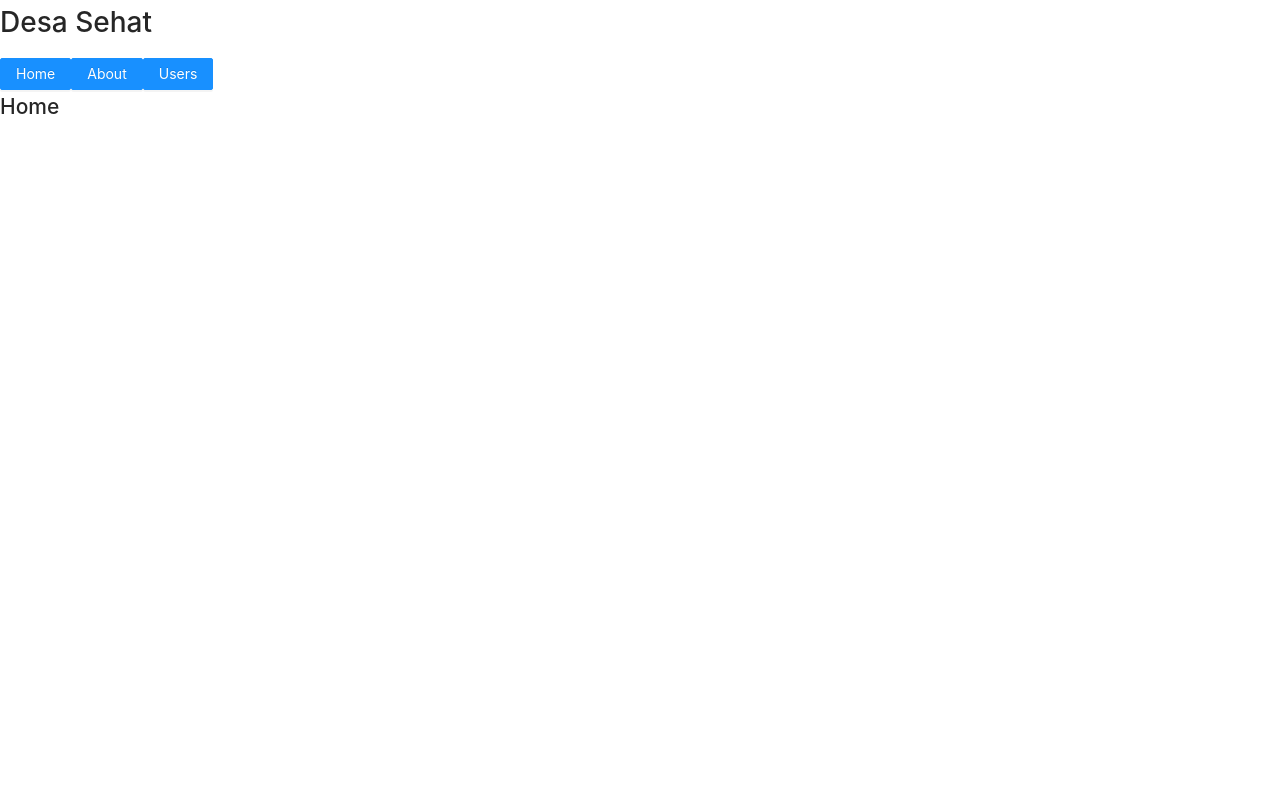
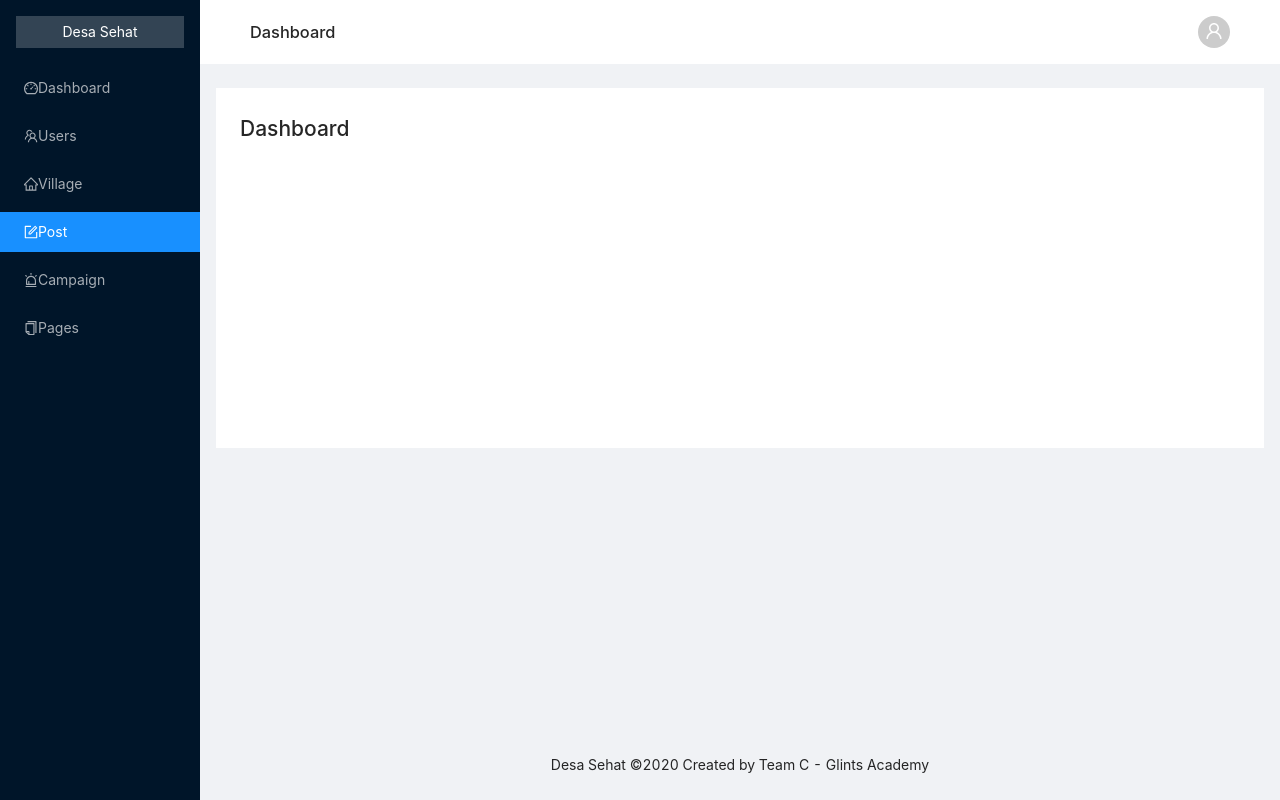
Before and after one commit to galangpiliang/desasehat, a React (Create React App) app: page / in a window 1280 px wide. Built offline with nearby package versions, Linux system fonts and the light colour scheme.

Commit message:
[Galang] - Finish Layout

```diff
--- a/src/App.js
+++ b/src/App.js
@@ -1,51 +1,56 @@
 import React from "react";
 import "./App.scss";
-import { Button } from "antd";
-import { BrowserRouter as Router, Switch, Route, Link } from "react-router-dom";
+import { BrowserRouter as Router, Switch, Route } from "react-router-dom";
+import PageLayout from "./assets/components/layout";
 
 function App() {
   return (
     <Router>
       <div className="App">
-        <h1>Desa Sehat</h1>
-        <Link to="/">
-          <Button type="primary">Home</Button>
-        </Link>
-
-        <Link to="/about">
-          <Button type="primary">About</Button>
-        </Link>
-
-        <Link to="/users">
-          <Button type="primary">Users</Button>
-        </Link>
-
+        <PageLayout>
           <Switch>
-          <Route path="/about">
-            <About />
-          </Route>
             <Route path="/users">
               <Users />
             </Route>
+            <Route path="/village">
+              <Village />
+            </Route>
+            <Route path="/post">
+              <Post />
+            </Route>
+            <Route path="/campaign">
+              <Campaign />
+            </Route>
+            <Route path="/pages">
+              <Pages />
+            </Route>
             <Route path="/">
-            <Home />
+              <Dashboard />
             </Route>
           </Switch>
+        </PageLayout>
       </div>
     </Router>
   );
 }
 
-function Home() {
-  return <h2>Home</h2>;
+function Dashboard() {
+  return <h2>Dashboard</h2>;
 }
-
-function About() {
-  return <h2>About</h2>;
-}
-
 function Users() {
   return <h2>Users</h2>;
 }
+function Village() {
+  return <h2>Village</h2>;
+}
+function Post() {
+  return <h2>Post</h2>;
+}
+function Campaign() {
+  return <h2>Campaign</h2>;
+}
+function Pages() {
+  return <h2>Pages</h2>;
+}
 
 export default App;
--- /dev/null
+++ b/src/assets/components/layout/PageLayout.scss
@@ -0,0 +1,26 @@
+.Layout {
+  min-height: 100vh;
+  .logo {
+    height: 32px;
+    background: rgba(255, 255, 255, 0.2);
+    margin: 16px;
+    color: white;
+    display: flex;
+    justify-content: center;
+    align-items: center;
+  }
+
+  .site-layout-sub-header-background {
+    background: #fff;
+    display: flex;
+    justify-content: space-between;
+    align-items: center;
+    h1 {
+      margin: 0;
+    }
+  }
+
+  .site-layout-background {
+    background: #fff;
+  }
+}
--- /dev/null
+++ b/src/assets/components/layout/index.js
@@ -0,0 +1,105 @@
+import React from "react";
+import { Layout, Menu, Avatar } from "antd";
+import {
+  HomeOutlined,
+  UserOutlined,
+  TeamOutlined,
+  FormOutlined,
+  DashboardOutlined,
+  AlertOutlined,
+  CopyOutlined
+} from "@ant-design/icons";
+import "./PageLayout.scss";
+import { Link, Switch, Route } from "react-router-dom";
+
+const { Header, Content, Footer, Sider } = Layout;
+
+const PageLayout = props => {
+  return (
+    <Layout className="Layout">
+      <Sider
+        breakpoint="lg"
+        collapsedWidth="0"
+        onBreakpoint={broken => {
+          console.log(broken);
+        }}
+        onCollapse={(collapsed, type) => {
+          console.log(collapsed, type);
+        }}
+      >
+        <div className="logo">Desa Sehat</div>
+        <Menu theme="dark" mode="inline" defaultSelectedKeys={["4"]}>
+          <Menu.Item key="1">
+            <DashboardOutlined />
+            <Link to="/">
+              <span className="nav-text">Dashboard</span>
+            </Link>
+          </Menu.Item>
+          <Menu.Item key="2">
+            <TeamOutlined />
+            <Link to="/users">
+              <span className="nav-text">Users</span>
+            </Link>
+          </Menu.Item>
+          <Menu.Item key="3">
+            <HomeOutlined />
+            <Link to="/village">
+              <span className="nav-text">Village</span>
+            </Link>
+          </Menu.Item>
+          <Menu.Item key="4">
+            <FormOutlined />
+            <Link to="/post">
+              <span className="nav-text">Post</span>
+            </Link>
+          </Menu.Item>
+          <Menu.Item key="5">
+            <AlertOutlined />
+            <Link to="/campaign">
+              <span className="nav-text">Campaign</span>
+            </Link>
+          </Menu.Item>
+          <Menu.Item key="6">
+            <CopyOutlined />
+            <Link to="/pages">
+              <span className="nav-text">Pages</span>
+            </Link>
+          </Menu.Item>
+        </Menu>
+      </Sider>
+      <Layout>
+        <Header
+          className="site-layout-sub-header-background"
+          style={{ display: "flex" }}
+        >
+          <h1>
+            <Switch>
+              <Route path="/users">Users</Route>
+              <Route path="/village">Village</Route>
+              <Route path="/post">Post</Route>
+              <Route path="/campaign">Campaign</Route>
+              <Route path="/pages">Pages</Route>
+              <Route path="/">Dashboard</Route>
+            </Switch>
+          </h1>
+          <Avatar icon={<UserOutlined />} />
+        </Header>
+        <Content style={{ margin: "24px 16px 0" }}>
+          <div
+            className="site-layout-background"
+            style={{ padding: 24, minHeight: 360 }}
+          >
+            {/* Content */}
+            {props.children}
+            {/* End Content */}
+          </div>
+        </Content>
+        <Footer style={{ textAlign: "center" }}>
+          Desa Sehat ©2020 Created by Team C - Glints Academy
+        </Footer>
+      </Layout>
+    </Layout>
+  );
+};
+
+export default PageLayout;
```
Lines whose indentation alone changed are shown as unchanged.
